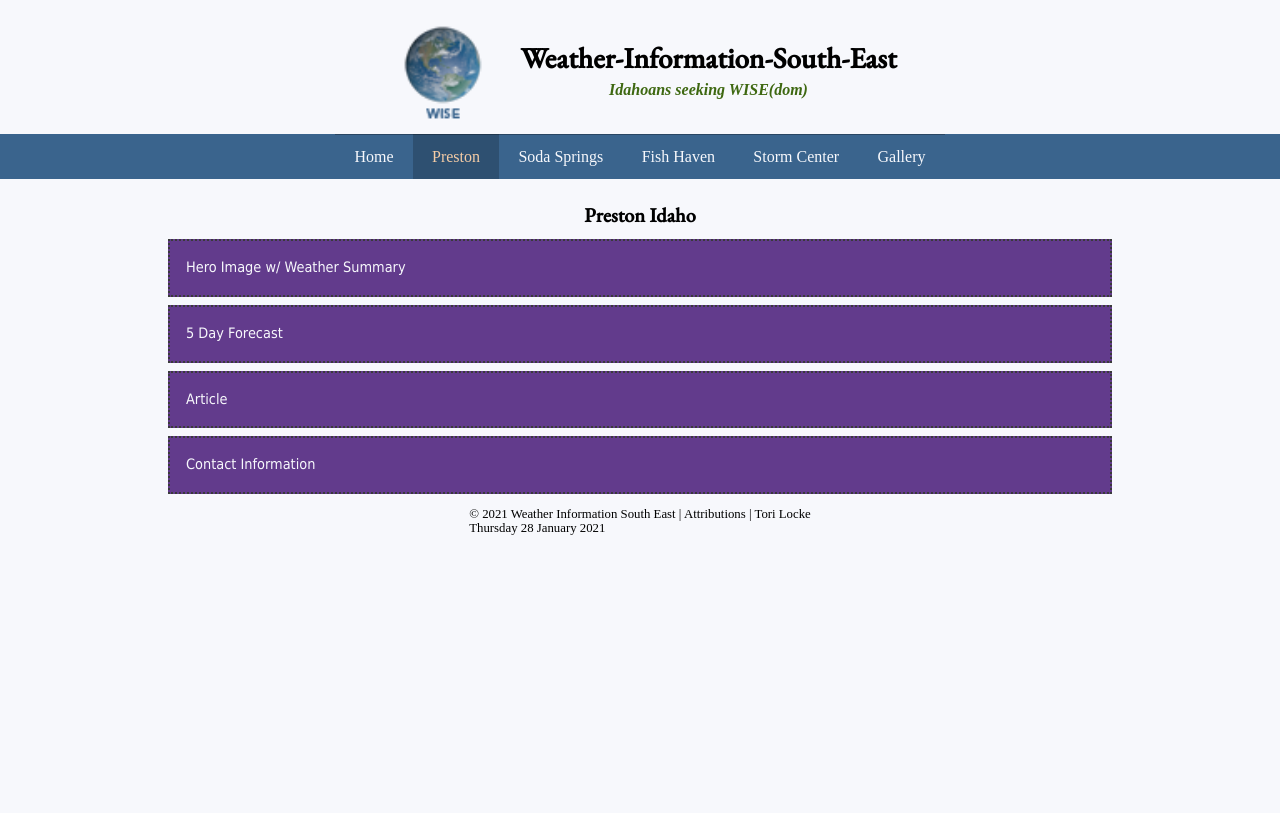
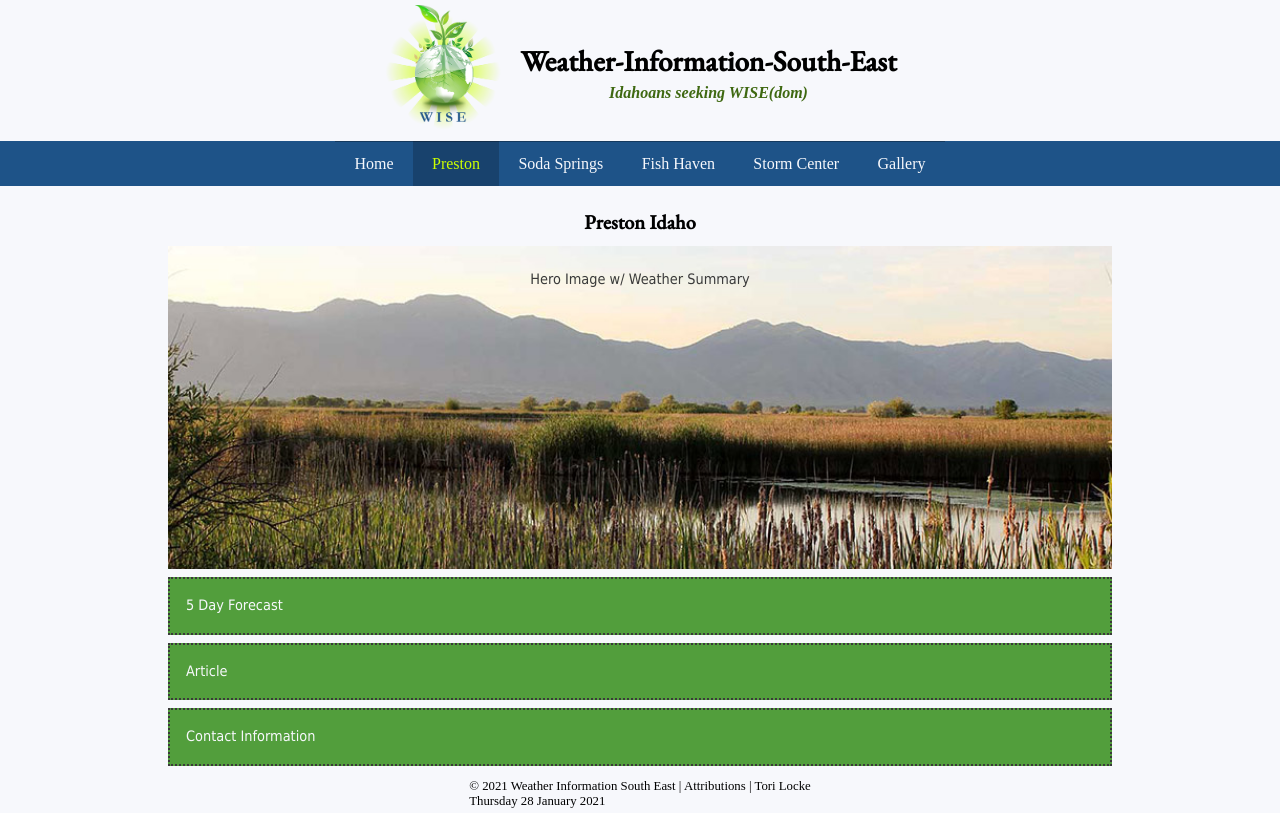
Before and after one commit to torislocke/torislocke.github.io, a plain HTML site: page lesson4/preston-4.html in a window 1280 px wide. Drawn offline with nearby package versions, Linux system fonts and the light colour scheme.

Commit message:
hero image preston

```diff
--- a/lesson4/css/large.css
+++ b/lesson4/css/large.css
@@ -4,4 +4,8 @@
 		max-width: 60em;
 		margin: auto;
 	}
+	.hero {
+		background-image: url('../images/cache_valley_900x323.jpg');
+		height: 323px;
+	}
 }
--- a/lesson4/css/medium.css
+++ b/lesson4/css/medium.css
@@ -31,4 +31,11 @@
 		padding: 1em;
 		border: 2px dotted var(--charcoal);
 	}
+	main div p {
+		color: var(--white);
+	}
+	.hero {
+		background-image: url('../images/cache_valley_602x236.jpg');
+		height: 236px;
+	}
 }
--- a/lesson4/css/small.css
+++ b/lesson4/css/small.css
@@ -15,10 +15,10 @@ html {
 :root {
 	/* Tetradic color scheme of two couple of complementary colors with
     #3a648d as the dominant color */
-	--primary-color: #3a648d; /*medium blue */
+	--primary-color: #1e5388; /*medium blue */
 	--secondary-color: #3e6811; /*medium green - tetradic to blue */
-	--accent1-color: #8c623b; /* light brown - tetradic & complementary to blue */
-	--accent2-color: #623b8c; /* purple - tetradic & complementary to blue */
+	--accent1-color: #ccff00; /* light brown - tetradic & complementary to blue */
+	--accent2-color: #529e3c; /* purple - tetradic & complementary to blue */
 	--charcoal: #3a3a3a; /* text color to reduce eye strain */
 	--white: #f7f8fc; /* off-white color to reduce eye strain */
 	--heading-font: 'EB Garamond', serif;
@@ -113,7 +113,7 @@ nav ul li a {
 }
 nav ul li.active a {
 	background-color: rgba(0, 0, 0, 0.2);
-	color: #f5cca6;
+	color: var(--accent1-color);
 }
 nav ul li a:hover {
 	background-color: rgba(0, 0, 0, 0.4);
@@ -121,18 +121,32 @@ nav ul li a:hover {
 
 /* ------------ End Top Navigation Style Section ----------  */
 main div {
-	background-color: var(--accent1-color);
+	background-color: #caf12e;
 	display: flex;
 	margin: 0.5em;
 	padding: 0.3em;
 	border: 2px dotted var(--charcoal);
 }
 main div p {
-	color: var(--white);
+	color: var(--charcoal);
 }
 main h2 {
 	margin-top: 1em;
 }
+.hero {
+	background-color: transparent;
+	background-image: url('../images/cache_valley_400x150.jpg');
+	background-repeat: no-repeat;
+	background-size: cover;
+	height: 150px;
+	border: none;
+}
+.hero p {
+	text-align: center;
+	margin: auto;
+	margin-top: 0.5em;
+	color: var(--charcoal);
+}
 footer {
 	margin-top: 1em;
 }
--- a/lesson4/preston-4.html
+++ b/lesson4/preston-4.html
@@ -4,7 +4,7 @@
 		<meta charset="UTF-8" />
 		<meta name="viewport" content="width=device-width, initial-scale=1.0" />
 		<meta name="author" content="Tori Locke" />
-		<meta name="description" content="Weather and Information for South East Idahoans, Preston ID" />
+		<meta name="description" content="Weather and Information for Preston Idaho" />
 		<title>Preston Idaho</title>
 		<link rel="stylesheet" href="../css/normalize.css" />
 		<link rel="preconnect" href="https://fonts.gstatic.com" />
@@ -15,7 +15,7 @@
 	</head>
 	<body>
 		<header class="main-header">
-			<picture><img src="images/wise_logo.png" alt="WISE Logo" class="logo-img" /></picture>
+			<picture><img src="images/logo_300_317.png" alt="WISE Logo" class="logo-img" /></picture>
 			<section class="heading">
 				<h1>Weather-Information-South-East</h1>
 				<div class="moto">Idahoans seeking WISE(dom)</div>
@@ -35,7 +35,7 @@
 		</nav>
 		<main>
 			<h2 class="center">Preston Idaho</h2>
-			<div><p>Hero Image w/ Weather Summary</p></div>
+			<div class="hero"><p>Hero Image w/ Weather Summary</p></div>
 			<div><p>5 Day Forecast</p></div>
 			<div><p>Article</p></div>
 			<div><p>Contact Information</p></div>
```
Also changed, not shown: lesson4/index.html (+3 -2 lines), lesson4/images/cache_valley_1920.jpg (added), lesson4/images/cache_valley_400x150.jpg (added), lesson4/images/cache_valley_602x236.jpg (added), lesson4/images/cache_valley_900x323.jpg (added), lesson4/images/earth-158806_640.png (added), lesson4/images/logo_300_317.png (added).
